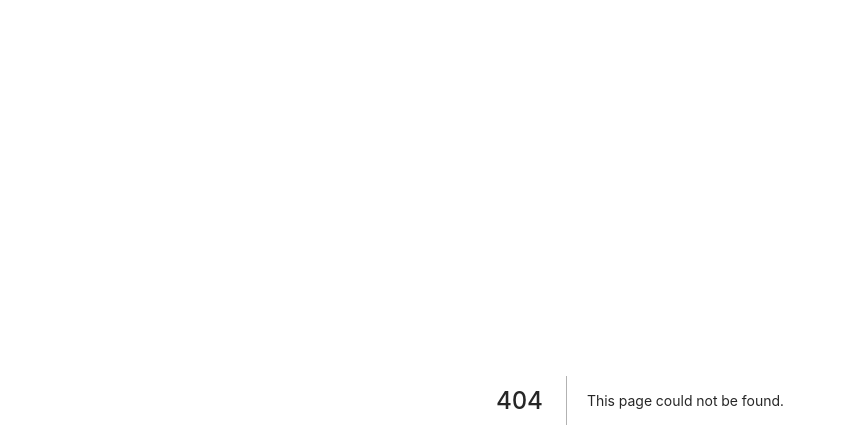
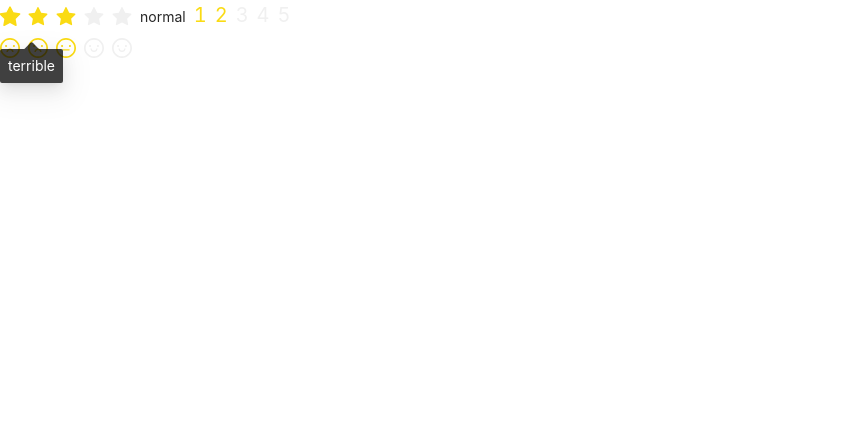
Before and after one commit to talhajubaer018/antdesign, a Next.js app: page /rate in a window 1280 px wide. Before the commit this address had no page. Shown: the top 448 px of the page, without its empty margins (0-846 px from the left). Built offline with nearby package versions, Linux system fonts and the light colour scheme.

Commit message:
rate added

```diff
--- /dev/null
+++ b/pages/rate.js
@@ -0,0 +1,28 @@
+import { Rate } from 'antd';
+import React, { useState } from 'react';
+const desc = ['terrible', 'bad', 'normal', 'good', 'wonderful'];
+import { FrownOutlined, MehOutlined, SmileOutlined } from '@ant-design/icons'
+
+const customIcons = {
+  1: <FrownOutlined />,
+  2: <FrownOutlined />,
+  3: <MehOutlined />,
+  4: <SmileOutlined />,
+  5: <SmileOutlined />,
+};
+
+const RateAD = () => {
+  const [value, setValue] = useState(3);
+  return (
+    <span>
+      <Rate tooltips={desc} onChange={setValue} value={value} />
+
+      {value ? <span className='ant-rate-text'>{desc[value - 1]}</span> : ''}
+      <Rate defaultValue={2} character={({ index }) => index + 1} />
+      <br />
+      <Rate allowHalf  defaultValue={3} character={({ index }) => customIcons[index + 1]} />
+    </span>
+  );
+};
+
+export default RateAD;
```
